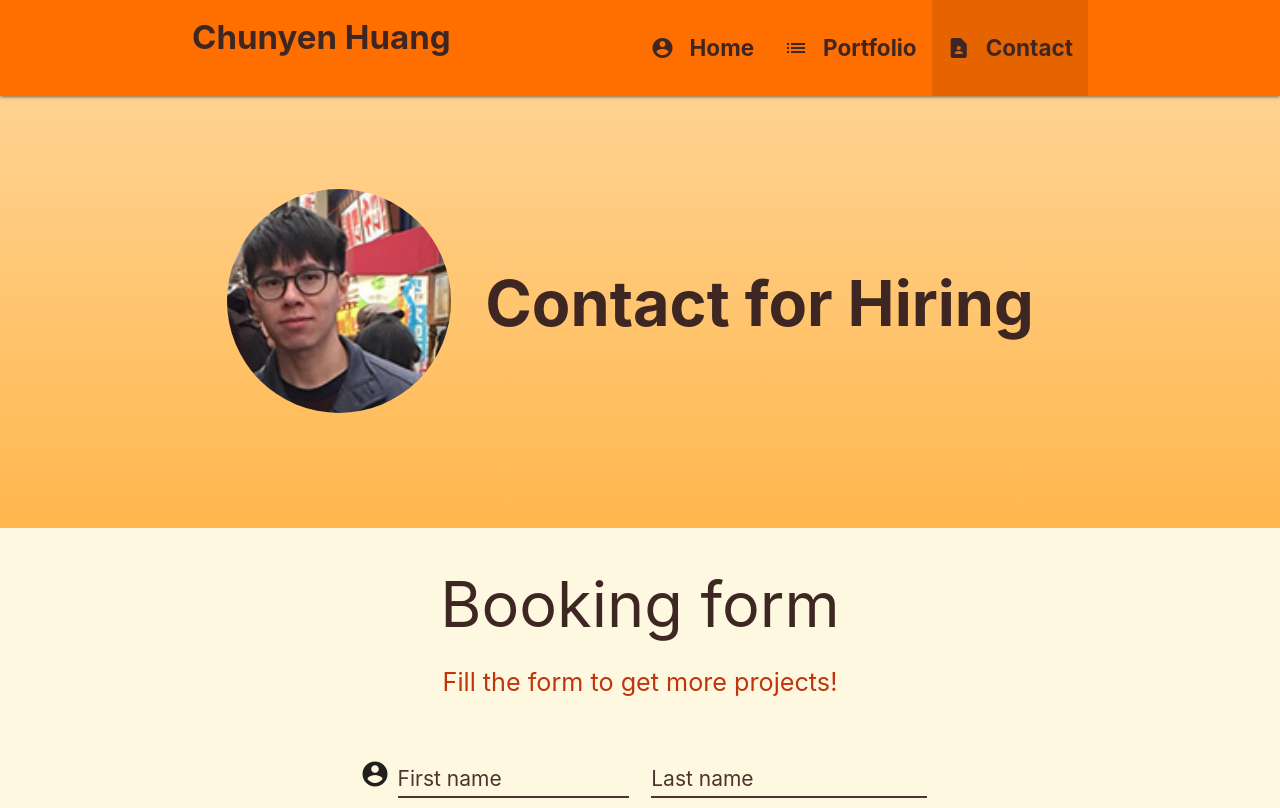
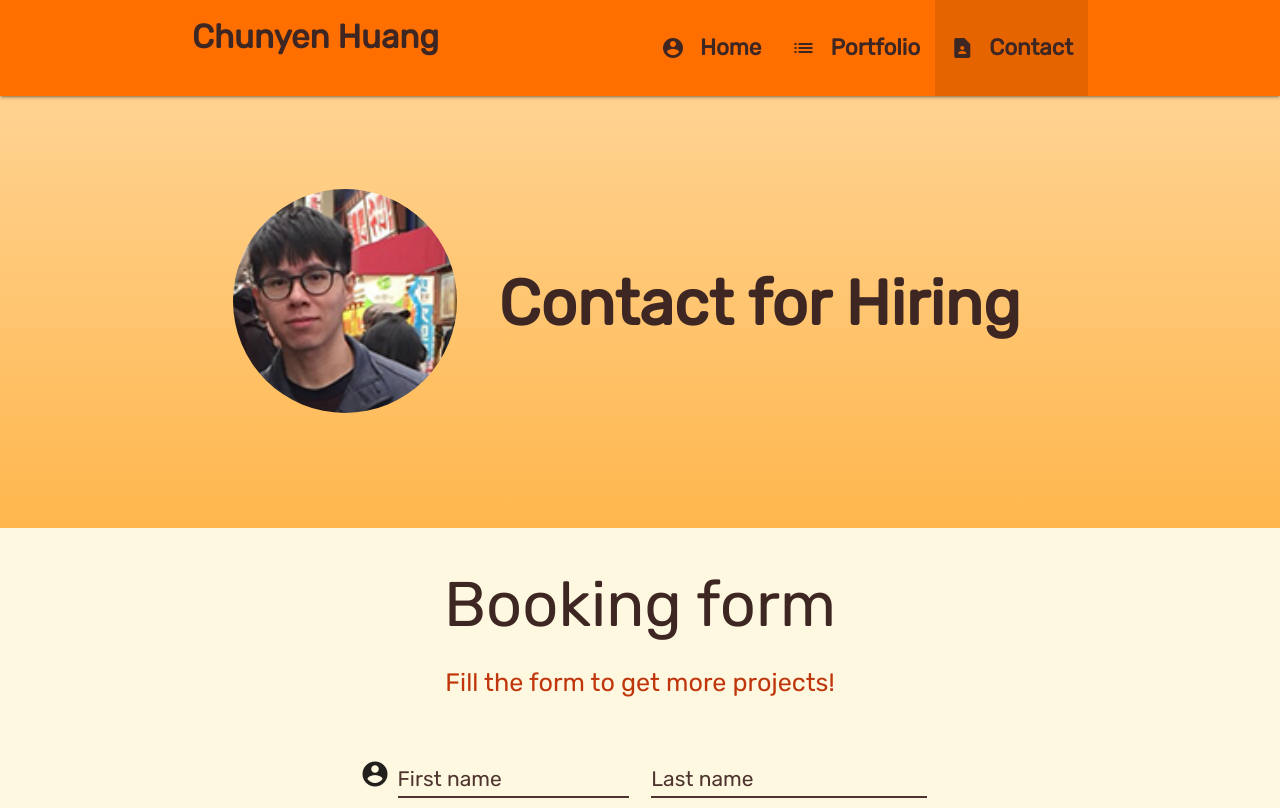
Before and after one commit to huan0246/Portfolio-Website, a plain HTML site: page contact.html in a window 1280 px wide. Shown: the top 808 px of the page. Drawn offline with Linux system fonts and the light colour scheme; files whose address does not match are found by name.

Commit message:
Update google font

```diff
--- a/contact.html
+++ b/contact.html
@@ -6,6 +6,8 @@
   <title>Contact</title>
   <link rel="stylesheet" href="./css/materialize/main.css">
   <link href="https://fonts.googleapis.com/icon?family=Material+Icons" rel="stylesheet">
+  <link rel="preconnect" href="https://fonts.gstatic.com">
+  <link href="https://fonts.googleapis.com/css2?family=Rubik&display=swap" rel="stylesheet">
 </head>
 <body>
   <header role="banner">
--- a/sass/materialize/_custom.scss
+++ b/sass/materialize/_custom.scss
@@ -1,5 +1,6 @@
 html{
   min-width: 390px;
+  font-family: 'Rubik', sans-serif;
 }
 header{
   nav{
```
Also changed, not shown: index.html (+2 -0 lines), portfolio.html (+2 -0 lines), css/materialize/main.css, 3 other files.
